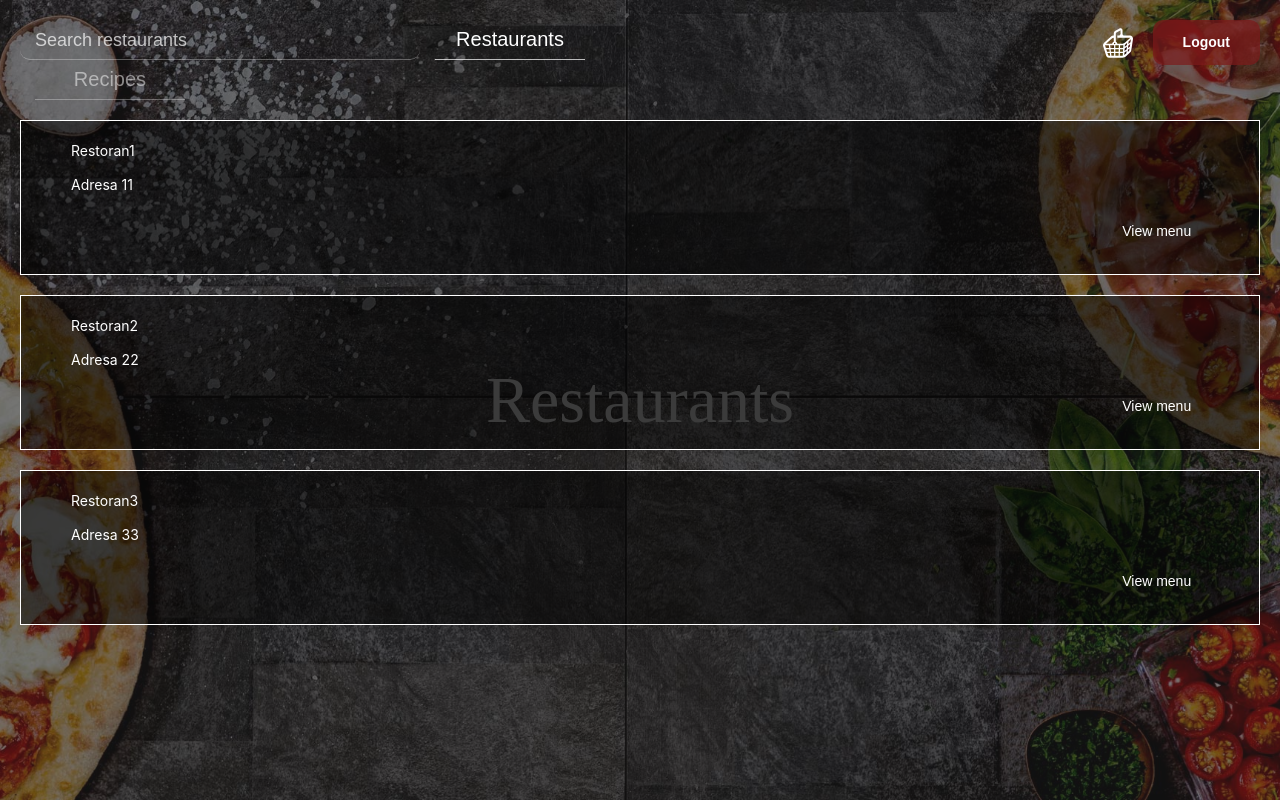
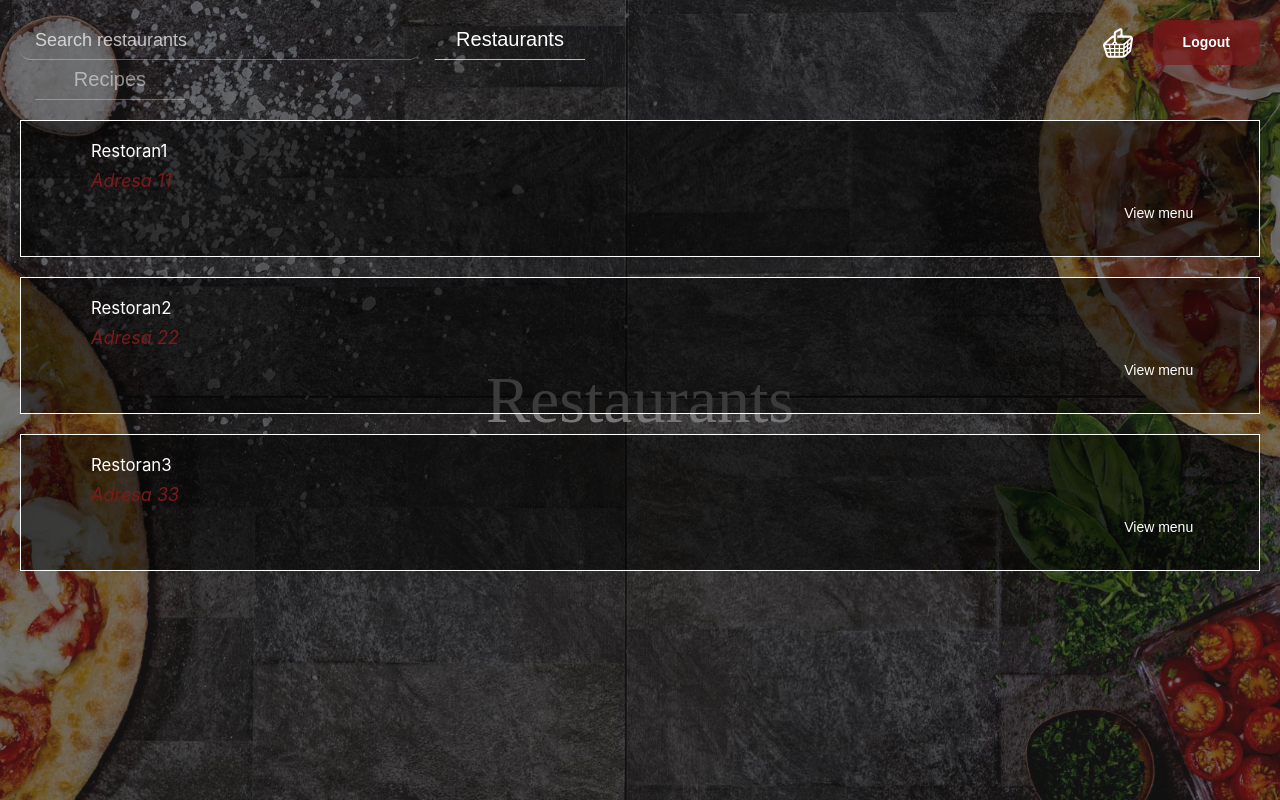
Before and after one commit to lucijamilicic/rs2, a React (Create React App) app in the folder Restaurants/WebApps/restaurants-app/: page / in a window 1280 px wide. Built offline with nearby package versions, Linux system fonts and the light colour scheme.

Commit message:
add menu component in restaurant component

```diff
--- a/Restaurants/WebApps/restaurants-app/src/Components/Menu/Menu.css
+++ b/Restaurants/WebApps/restaurants-app/src/Components/Menu/Menu.css
@@ -2,7 +2,6 @@
     width: 30%;
     margin: 10px;
     background-color:rgba(0, 0, 0, 0.4);
-    position: absolute;
     color: beige;
     align-content: center;
     padding: 10px;
--- a/Restaurants/WebApps/restaurants-app/src/Components/Menu/MenuItem.css
+++ b/Restaurants/WebApps/restaurants-app/src/Components/Menu/MenuItem.css
@@ -29,7 +29,11 @@
 }
 
 .order-button {
-    background-color: rgba(125, 26, 26, 1);
+    background-color: rgba(125, 26, 26, 0.6);
     border-radius: 10px;
     font-weight: bold;
 }
+
+.order-button:hover {
+    background-color: rgba(125, 26, 26, 1);
+}
--- a/Restaurants/WebApps/restaurants-app/src/Components/RestaurantsListItem/RestaurantsListItem.css
+++ b/Restaurants/WebApps/restaurants-app/src/Components/RestaurantsListItem/RestaurantsListItem.css
@@ -1,6 +1,6 @@
 .restaurant-card {
     padding: 20px;
-    padding-left: 50px;
+    padding-left: 70px;
     border: solid 1px white;
     background-color: rgba(0, 0, 0, 0.5);
     margin: 20px;
@@ -15,3 +15,15 @@
 .show-menu-button:hover {
     font-weight: bold;
 }
+
+
+.restaurant-name {
+    font-size: larger;
+}
+
+.restaurant-address{
+    font-size: large;
+    font-style: italic;
+    color: rgba(125, 26, 26, 1);
+    padding-top: 10px;
+}
--- a/Restaurants/WebApps/restaurants-app/src/Components/RestaurantsListItem/RestaurantsListItem.js
+++ b/Restaurants/WebApps/restaurants-app/src/Components/RestaurantsListItem/RestaurantsListItem.js
@@ -1,5 +1,6 @@
 import React, { useState } from "react";
 import "./RestaurantsListItem.css"
+import Menu from "./../Menu/Menu"
 
 
 
@@ -9,10 +10,10 @@ const RestaurantsListItem = ({ restaurantInfo }) => {
 
     return (
         <div className="restaurant-card">
-            <p> {restaurantInfo.name} </p>
-            <p> {restaurantInfo.address} </p>
+            <div className="restaurant-name"> {restaurantInfo.name} </div>
+            <div className="restaurant-address"> {restaurantInfo.address} </div>
+            {showMenu ? <Menu/> : <></>}
             <button className="show-menu-button" onClick={() => setShowMenu(!showMenu)}>{showMenu ? "Hide menu" : "View menu"}</button>
-            {showMenu ? < p > menu items ....</p> : <></>}
         </div>
     )
 }
```
